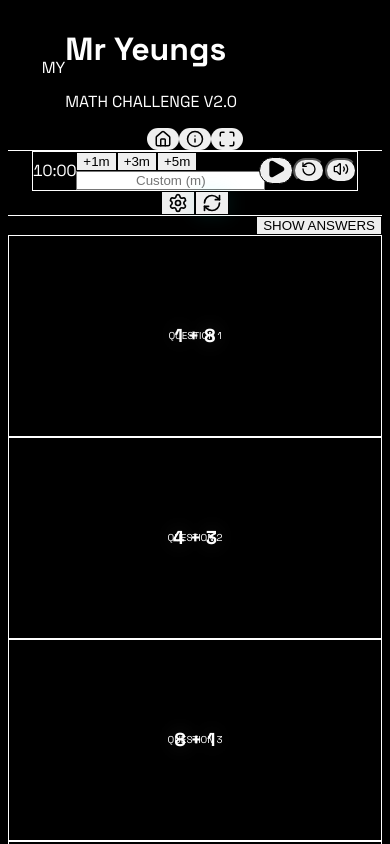
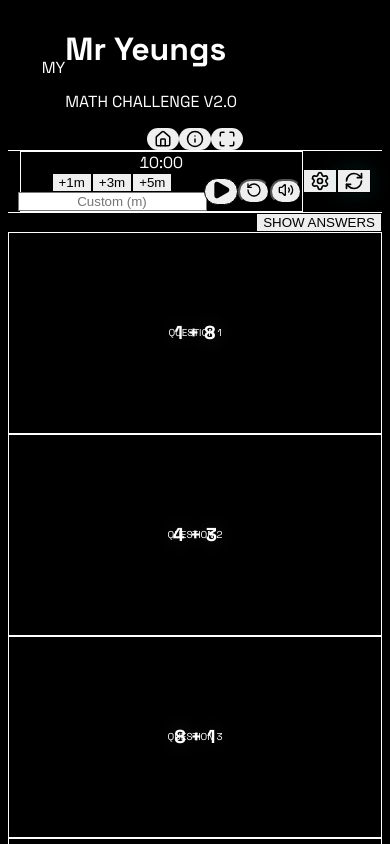
Before and after one commit to higanste/mr-yeung-s-created-by-arslan, a Next.js app: page / in a window 390 px wide. Shown: the top 844 px of the page. Built offline with nearby package versions, Linux system fonts and the light colour scheme.

Commit message:
fix: Layout overlap with Navbar & Responsive Timer

```diff
--- a/components/Timer.tsx
+++ b/components/Timer.tsx
@@ -58,17 +58,18 @@ export function Timer({ onFinish }: TimerProps) {
     };
 
     return (
-        <div className={`flex items-center gap-4 border px-4 py-2 rounded-xl backdrop-blur-sm shadow-lg transition-all duration-300 ${timeLeft <= 10 && timeLeft > 0 && isRunning ? 'bg-red-500/20 border-red-500 animate-shake shadow-[0_0_50px_rgba(255,0,0,0.4)]' : 'bg-white/5 border-white/10'}`}>
+
+        <div className={`flex flex-col md:flex-row items-center gap-4 border px-4 py-2 rounded-xl backdrop-blur-sm shadow-lg transition-all duration-300 ${timeLeft <= 10 && timeLeft > 0 && isRunning ? 'bg-red-500/20 border-red-500 animate-shake shadow-[0_0_50px_rgba(255,0,0,0.4)]' : 'bg-white/5 border-white/10'}`}>
             {/* Display */}
             <div className={`font-mono text-4xl font-bold tracking-widest tabular-nums ${timeLeft <= 10 && timeLeft > 0 ? 'text-red-500 animate-pulse scale-110' : 'text-white'}`}>
                 {formatTime(timeLeft)}
             </div>
 
             {/* Controls */}
-            <div className="flex items-center gap-2">
+            <div className="flex flex-wrap justify-center items-center gap-2">
                 {!isRunning ? (
                     <>
-                        <div className="flex flex-col gap-1 mr-2">
+                        <div className="flex flex-col gap-1 mr-2 items-center">
                             {/* QUICK ADDS */}
                             <div className="flex gap-1">
                                 <button onClick={() => setTimeLeft(60)} className="px-2 py-1 text-xs bg-white/5 hover:bg-neon-cyan/20 text-gray-400 hover:text-neon-cyan rounded transition-colors border border-white/5">+1m</button>
```
